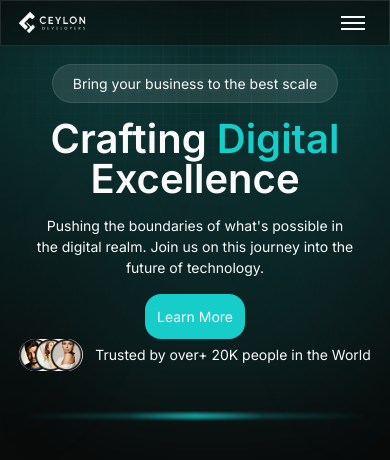
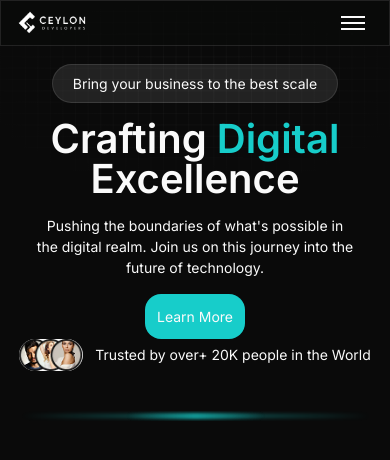
Before and after one commit to Roshen-Perera/ceylon-developers-portfolio, a Next.js app: page / in a window 390 px wide. Shown: the top 460 px of the page. Built offline with nearby package versions, Linux system fonts and the light colour scheme.

Commit message:
Add responsive visibility to BlueGlow SVG component

```diff
--- a/components/blueGlow.tsx
+++ b/components/blueGlow.tsx
@@ -4,7 +4,7 @@ const BlueGlow = () => {
   return (
     <div className="flex justify-center w-full absolute top-0 left-0 right-0 pointer-events-none overflow-hidden">
       <svg
-        className="-z-15 min-w-[1250px] md:w-full h-auto"
+        className="hidden sm:block -z-15 min-w-[1250px] md:w-full h-auto"
         viewBox="0 0 1250 542"
         fill="none"
         xmlns="http://www.w3.org/2000/svg"
```
